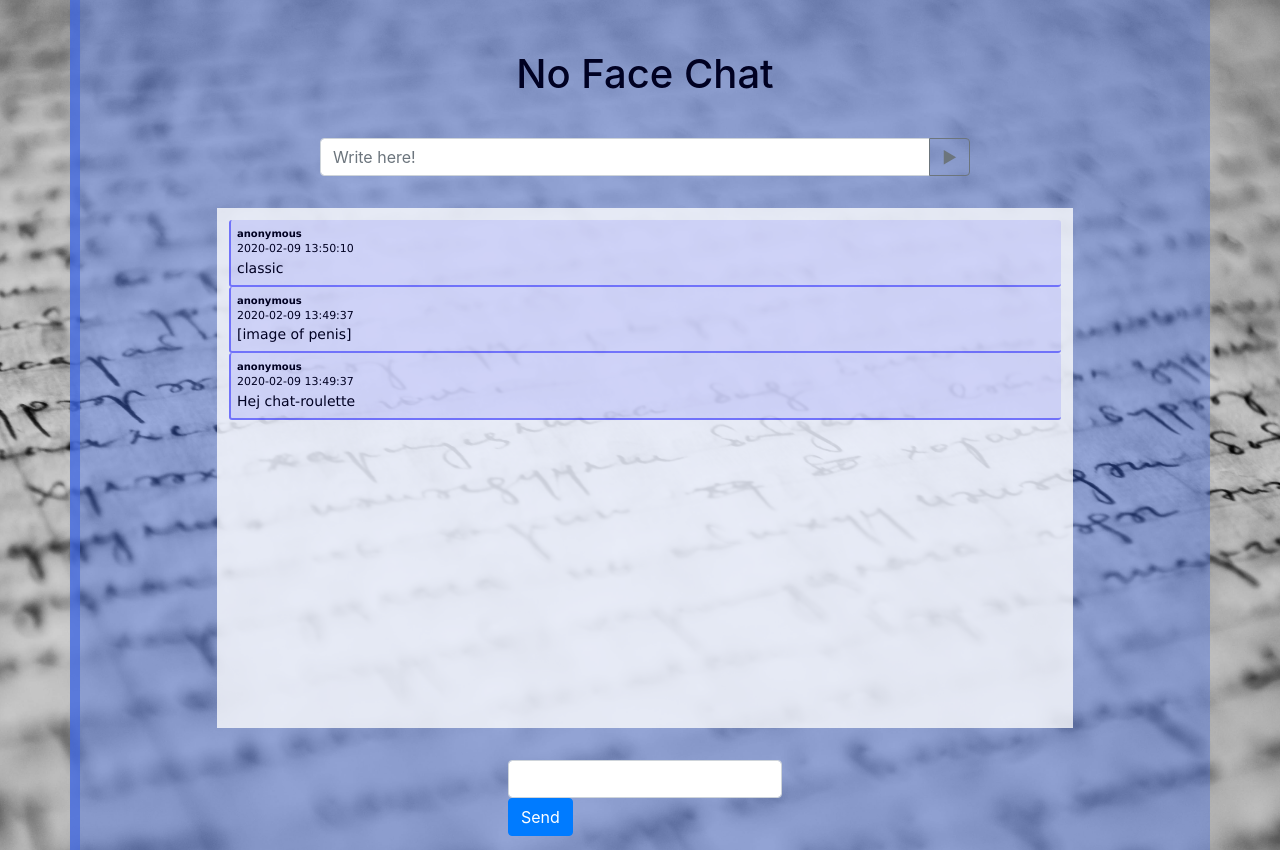
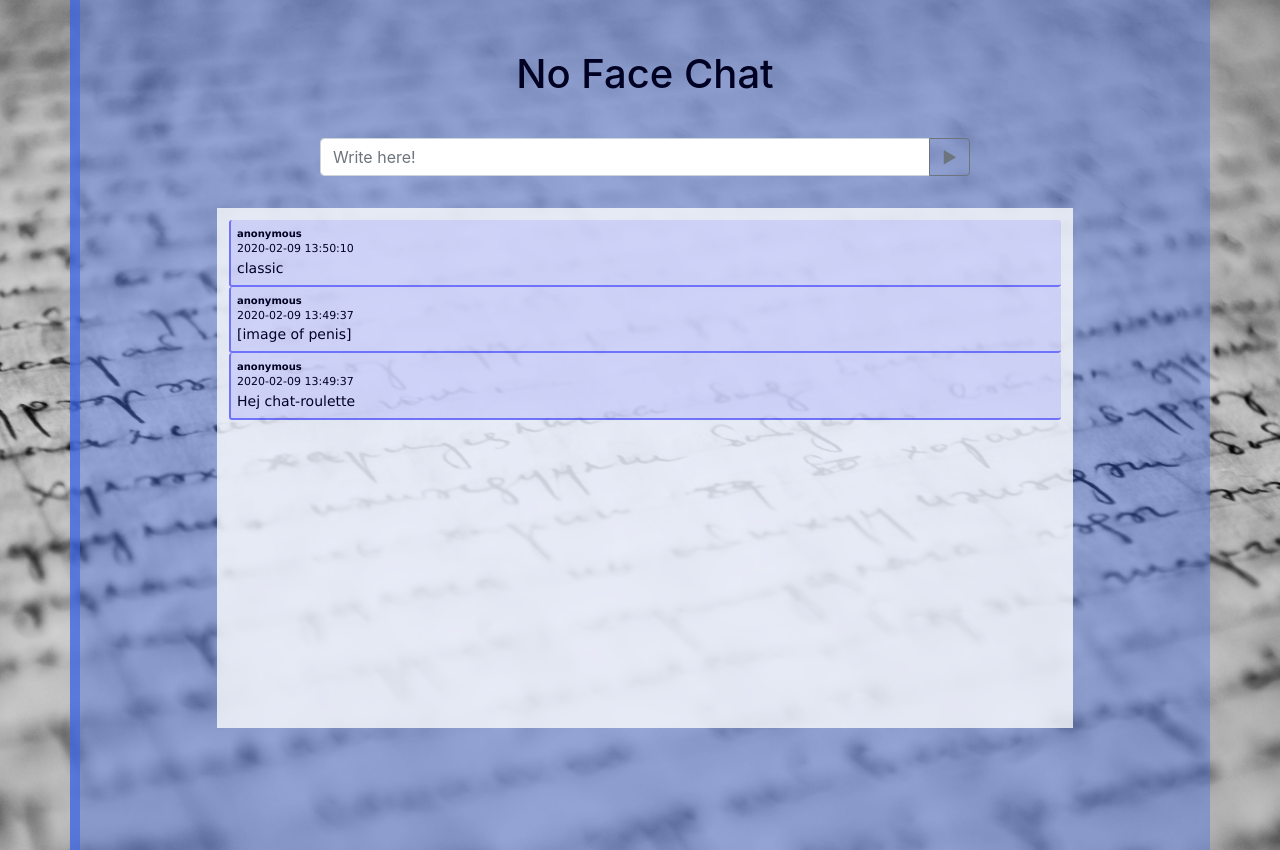
Before and after one commit to Cosby1992/php-assignments, a PHP site: page / in a window 1280 px wide. Run offline with PHP 8.4, Linux system fonts and the light colour scheme; the visitor is signed in with stand-in values (Sample User, id 1); data comes from the database, SQL or seed files in the repository.

Commit message:
refaktor

```diff
--- a/facebookZeroPointOne/index.php
+++ b/facebookZeroPointOne/index.php
@@ -15,34 +15,20 @@
 <body>
 
 <?php
-
+    // sessions start and include files
     session_start();
 
     include './index.inc.php';
     include './database/database.inc.php';
 
+    // check if user is authenticated
     checkAuth();
 
+    // Send message if one is present
     if (!empty($_POST['msg']) && isset($_SESSION['username']) && !empty($_SESSION['username'])) {
         sendMsg($_SESSION['username'], $_POST['msg']);
         header('location: index.php');
     }
-
-    // works: signUp("admin", "pwd", "123");
-
-    // works: getUser("admin"); //retrives an array of userdata
-
-    // works & prints: print_r(getUser("admin"));
-
-    /* works:
-    if(comTokens("admin", "124") === true) {
-        echo "true";
-    } else echo "false";
-    */
-
-
-
-
 
 ?>
 
@@ -68,19 +54,12 @@
             <div class="msgscrollview">
 
             <?php
-
+                // gets messages from db
                 getMessages();
 
                 ?>
 
             </div>
-
-    <div id="sendTextContainer">
-        <form action="/index.php" method="post">
-            <input type="text" class="form-control" name="msg" id="msginput">
-            <button type="submit" class="btn btn-primary" id="sendbtn">Send</button>
-        </form>
-    </div>
 
     <!-- Bootstrap js -->
     <script src="https://code.jquery.com/jquery-3.4.1.slim.min.js" integrity="sha384-J6qa4849blE2+poT4WnyKhv5vZF5SrPo0iEjwBvKU7imGFAV0wwj1yYfoRSJoZ+n" crossorigin="anonymous"></script>
```
